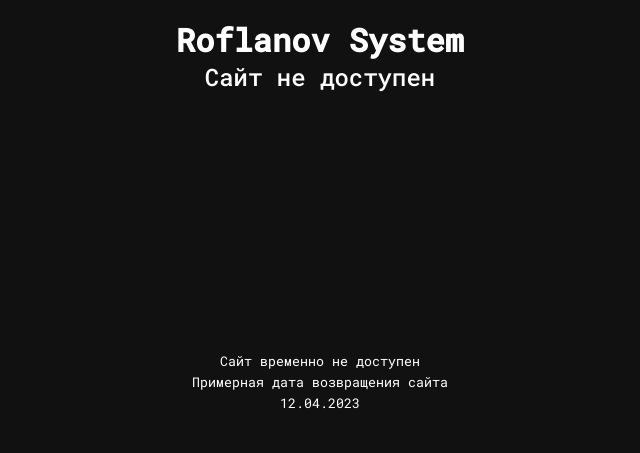
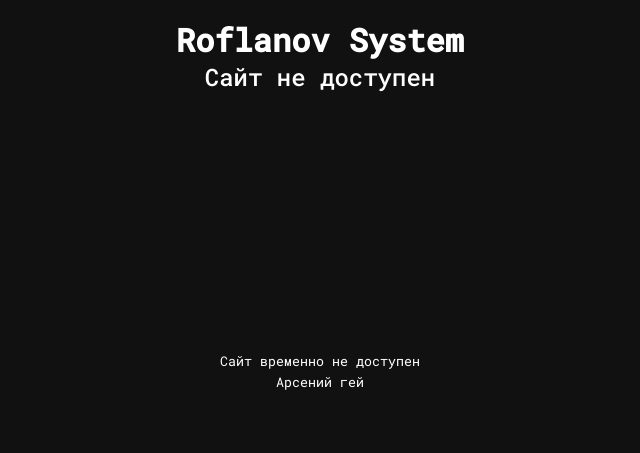
Before and after one commit to RoflanovOFF/main_site, a plain HTML site: page index.html in a window 1280 px wide. Shown: the whole page, without its empty margins (320-960 px from the left). Drawn offline with Linux system fonts and the light colour scheme.

Commit message:
Update index.html

```diff
--- a/index.html
+++ b/index.html
@@ -14,8 +14,7 @@
 
     <div class="msgs">
         <p>Сайт временно не доступен</p>
-        <p>Примерная дата возвращения сайта</p>
-        <p>12.04.2023</p>
+        <p>Арсений гей</p>
     </div>
 </body>
 </html>
```
